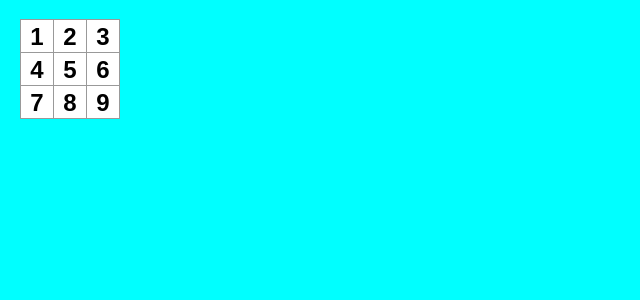
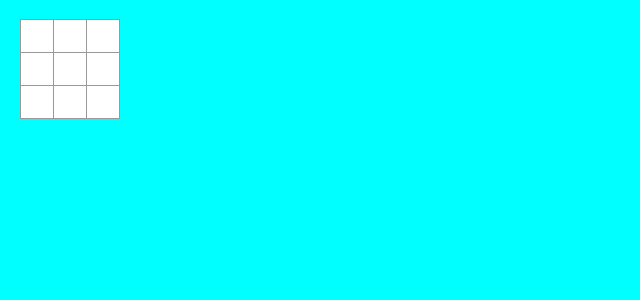
Before and after one commit to NickAlvarez20/Tic-Tac-Toe, a React (Vite) app: page / in a window 1280 px wide. Shown: the top 300 px of the page, without its empty margins (0-640 px from the left). Built offline with nearby package versions, Linux system fonts and the light colour scheme.

Commit message:
update: Update square component w useState [value, setValue] set useState to null and update handleClick w setValue func

```diff
--- a/src/App.jsx
+++ b/src/App.jsx
@@ -1,9 +1,10 @@
 import { useState } from "react";
 import "./App.css";
 
-function Square({ value }) {
+function Square() {
+  const [value, setValue] = useState(null)
   function handleClick() {
-    console.log("Clicked!")
+    setValue("X")
   }
   return <button className="square" onClick={handleClick}>{value}</button>
 }
@@ -14,19 +15,19 @@
   return (
     <>
       <div className="board-row">
-        <Square value="1" />
-        <Square value="2" />
-        <Square value="3" />
+        <Square />
+        <Square />
+        <Square />
       </div>
       <div className="board-row">
-        <Square value="4" />
-        <Square value="5" />
-        <Square value="6" />
+        <Square />
+        <Square />
+        <Square />
       </div>
       <div className="board-row">
-        <Square value="7" />
-        <Square value="8" />
-        <Square value="9" />
+        <Square />
+        <Square />
+        <Square />
       </div>
     </>
   );
```
